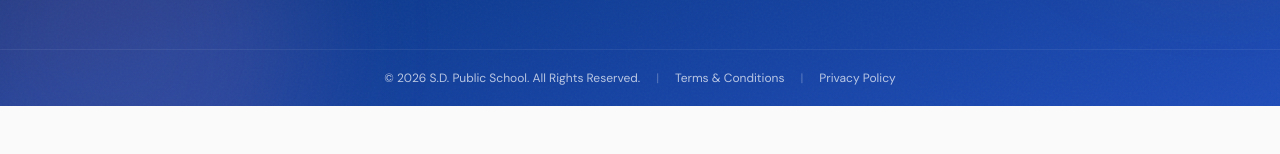
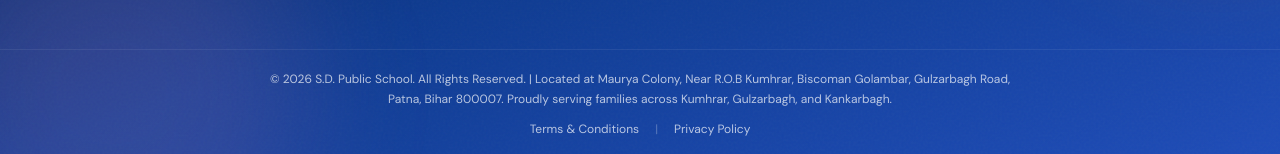
Before and after one commit to sdpublicpatna7-boop/sdps-website-main, a React (Create React App) app in the folder frontend/: page /contact in a window 1280 px wide. Shown: the part 1086-1240 px from the top of the page. Before the commit the page ends 1192 px from the top, so only its background shows below. Built offline with nearby package versions, Linux system fonts and the light colour scheme; no server answers.

Commit message:
seo: update title tags and meta descriptions for admissions and contact pages

```diff
--- a/frontend/src/components/layout/Footer.jsx
+++ b/frontend/src/components/layout/Footer.jsx
@@ -92,12 +92,15 @@ export default function Footer({ settings }) {
       </div>
 
       <div className="border-t border-white/10 py-5 text-center text-xs opacity-70">
-        <div className="flex flex-wrap items-center justify-center gap-x-4 gap-y-1">
-          <span>© {new Date().getFullYear()} S.D. Public School. All Rights Reserved.</span>
-          <span className="hidden sm:inline opacity-40">|</span>
-          <a href="/terms" className="hover:opacity-100 hover:underline transition">Terms & Conditions</a>
-          <span className="opacity-40">|</span>
-          <a href="/privacy" className="hover:opacity-100 hover:underline transition">Privacy Policy</a>
+        <div className="max-w-7xl mx-auto px-4 flex flex-col items-center justify-center gap-3">
+          <p className="max-w-3xl leading-relaxed">
+            © {new Date().getFullYear()} S.D. Public School. All Rights Reserved. | Located at Maurya Colony, Near R.O.B Kumhrar, Biscoman Golambar, Gulzarbagh Road, Patna, Bihar 800007. Proudly serving families across Kumhrar, Gulzarbagh, and Kankarbagh.
+          </p>
+          <div className="flex flex-wrap items-center justify-center gap-x-4 gap-y-1">
+            <a href="/terms" className="hover:opacity-100 hover:underline transition">Terms & Conditions</a>
+            <span className="opacity-40">|</span>
+            <a href="/privacy" className="hover:opacity-100 hover:underline transition">Privacy Policy</a>
+          </div>
         </div>
       </div>
     </footer>
--- a/frontend/src/pages/public/Admissions.jsx
+++ b/frontend/src/pages/public/Admissions.jsx
@@ -411,8 +411,8 @@ export function AdmissionsLanding() {
   return (
     <>
       <SEO
-        title="Admissions Open 2026-27"
-        description="Learn about the admission process, age eligibility, prospectus, and fee structure at S.D. Public School, Patna. Admissions open for Playgroup to Class VIII."
+        title="School Admissions 2026-27 | S.D. Public School, Patna"
+        description="Secure your child's future at S.D. Public School, Patna. Admissions open for Playgroup to Class VIII for academic session 2026-27 near Kumhrar. Apply online today!"
         keywords="SDPS admissions open, school admissions Patna, CBSE curriculum Playgroup to Class 8 admissions"
       />
       {/* Hero */}
--- a/frontend/src/pages/public/Contact.jsx
+++ b/frontend/src/pages/public/Contact.jsx
@@ -24,8 +24,8 @@ export default function Contact() {
   return (
     <>
       <SEO
-        title="Contact Us"
-        description="Get in touch with S.D. Public School, Patna. Find our official contact phone numbers, email address, campus location address, and send a message directly to our admin office."
+        title="Contact Us & Location Map | S.D. Public School Patna"
+        description="Contact S.D. Public School in Kumhrar, Patna. Get directions, phone numbers, and admission helpline details. Visit our Maurya Colony campus today."
         keywords="contact SDPS, S.D. Public School Patna phone number, school email Patna, campus address Suryamuni Devi Public School"
       />
       <Toaster position="top-right" />
```
